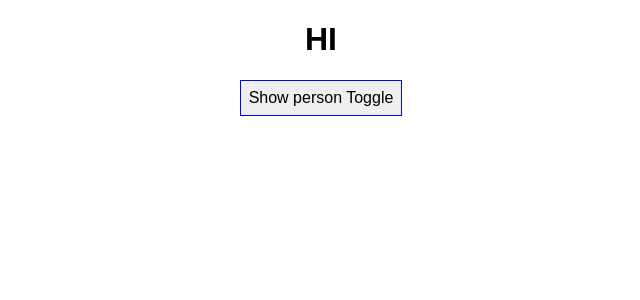
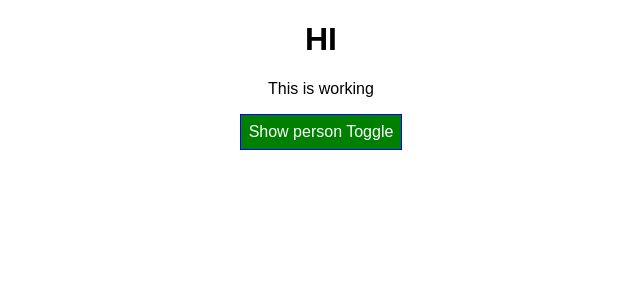
Before and after one commit to tmnguyen8/react-complete-guide, a React (Create React App) app: page / in a window 1280 px wide. Shown: the top 300 px of the page, without its empty margins (319-959 px from the left). Built offline with nearby package versions, Linux system fonts and the light colour scheme.

Commit message:
section 5 69

```diff
--- a/package.json
+++ b/package.json
@@ -3,6 +3,7 @@
   "version": "0.1.0",
   "private": true,
   "dependencies": {
+    "radium": "^0.26.0",
     "react": "^16.12.0",
     "react-dom": "^16.12.0",
     "react-scripts": "1.1.5"
--- a/src/App.css
+++ b/src/App.css
@@ -1,3 +1,11 @@
 .App {
-  text-align: center;
+    text-align: center;
 }
+
+.red {
+    color: red;
+}
+
+.bold {
+    font-weight: bold;
+}
--- a/src/App.js
+++ b/src/App.js
@@ -1,6 +1,7 @@
 import React, { Component } from 'react';
 import Person from "./Person/Person"
 import './App.css';
+import Radium from "radium";
 
 class App extends Component {
   state = {
@@ -48,11 +49,16 @@
 
   render () {
     const style = {
-      backggroundColor: "white",
+      backgroundColor: "green",
+      color: "white",
       font: "inherit",
       border: "1px solid blue",
       padding: "8px",
-      cursor: "pointer"
+      cursor: "pointer",
+      ':hover': {
+        backgroundColor: "lightgreen",
+        color: "black"
+      }
     }
 
     let persons = null;
@@ -71,15 +77,29 @@
               />
             )
           })}
+        </div>
 
+      );
+      style.backgroundColor = 'red';
+      style[':hover'] = {
+        backgroundColor: 'salmon',
+        color: 'grey'
+      }
+    }
 
-        </div>
-      );
+    const classes = [];
+
+    if (this.state.persons.length <= 2) {
+      classes.push('red')
+    }
+    if (this.state.persons.length <= 1) {
+      classes.push('bold')
     }
 
     return (
       <div className="App">
         <h1>HI</h1>
+        <p className = {classes.join(' ')}>This is working</p>
         <button
           style={style}
           onClick={this.togglePersonHandler}
@@ -91,7 +111,7 @@
 
 }
 
-export default App;
+export default Radium(App);
 
 
 // ASSIGNMENT FOR MODULE 3
--- a/src/Person/Person.js
+++ b/src/Person/Person.js
@@ -1,4 +1,5 @@
 import React from 'react';
+import Radium from "radium";
 
 const Person = (props) => {
 
@@ -11,4 +12,4 @@
     )
 }
 
-export default Person;
+export default Radium(Person);
```
Also changed, not shown: 1 other file (tests, documents, lock files or other folders).
